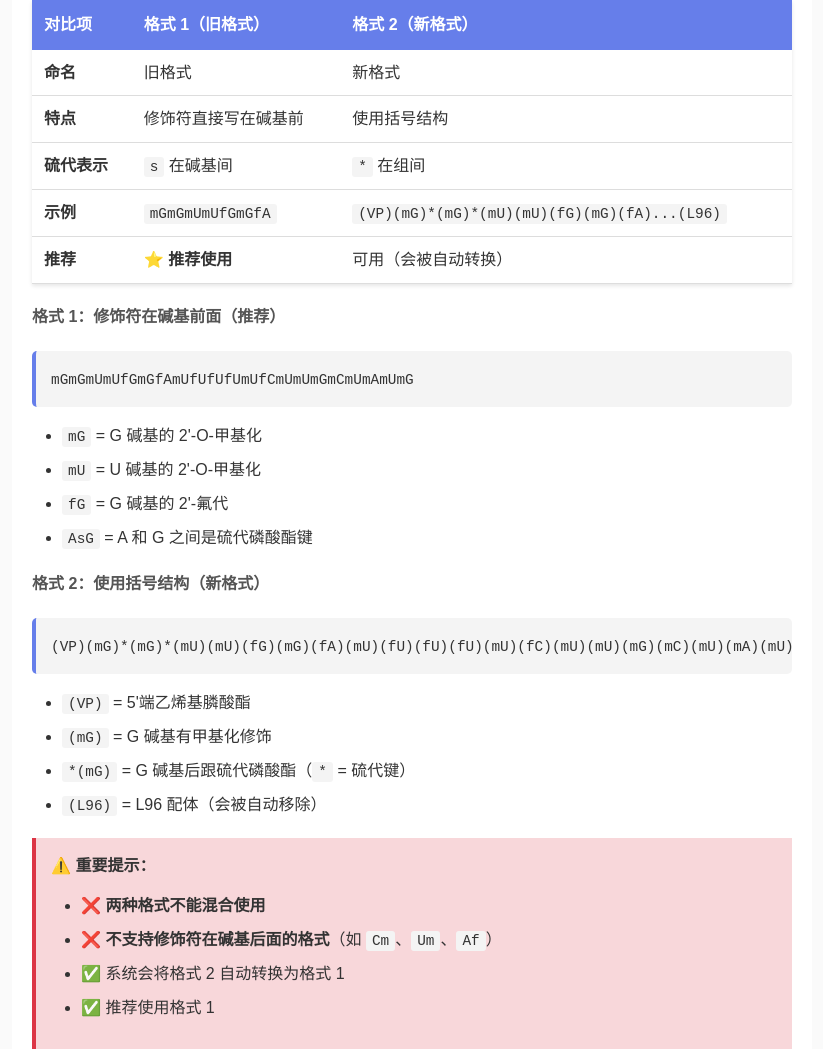
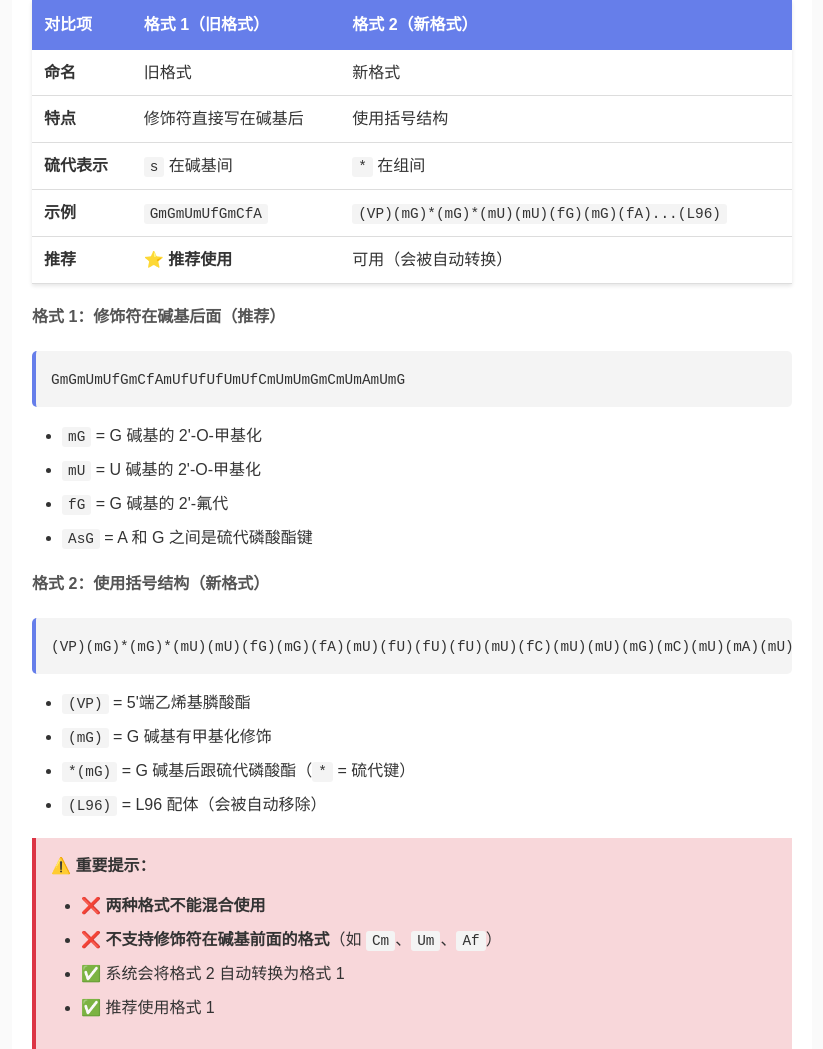
Before and after one commit to encyclopatent/sayhello, a Flask app: page /st26/guide in a window 1280 px wide. Shown: the part 3395-4444 px from the top of the page, without its empty margins (228-1051 px from the left). Run offline with Flask 2, Linux system fonts and the light colour scheme; parts of the project's set-up code (start-up, migrations or seed data) failed here and were passed over.

Commit message:
docs: 更新ST26指南HTML模板-修正修饰符说明为推荐在碱基后
- 更新所有示例从mGmGmUmU...改为GmGmUmUfGmCfA...（修饰符在后）
- 修改文字说明"修饰符在碱基后面"为推荐格式
- 更新表格和警告说明
- 与ST26模板使用指南.md保持一致

Co-Authored-By: Claude Sonnet 4.5 <noreply@anthropic.com>

```diff
--- a/templates/st26_guide.html
+++ b/templates/st26_guide.html
@@ -415,7 +415,7 @@
           </tr>
           <tr>
             <td><strong>特点</strong></td>
-            <td>修饰符直接写在碱基前</td>
+            <td>修饰符直接写在碱基后</td>
             <td>使用括号结构</td>
           </tr>
           <tr>
@@ -425,7 +425,7 @@
           </tr>
           <tr>
             <td><strong>示例</strong></td>
-            <td><code>mGmGmUmUfGmGfA</code></td>
+            <td><code>GmGmUmUfGmCfA</code></td>
             <td><code>(VP)(mG)*(mG)*(mU)(mU)(fG)(mG)(fA)...(L96)</code></td>
           </tr>
           <tr>
@@ -436,8 +436,8 @@
         </tbody>
       </table>
 
-      <h4>格式 1：修饰符在碱基前面（推荐）</h4>
-      <pre><code>mGmGmUmUfGmGfAmUfUfUfUmUfCmUmUmGmCmUmAmUmG</code></pre>
+      <h4>格式 1：修饰符在碱基后面（推荐）</h4>
+      <pre><code>GmGmUmUfGmCfAmUfUfUfUmUfCmUmUmGmCmUmAmUmG</code></pre>
       <ul>
         <li><code>mG</code> = G 碱基的 2'-O-甲基化</li>
         <li><code>mU</code> = U 碱基的 2'-O-甲基化</li>
@@ -458,7 +458,7 @@
         <strong>⚠️ 重要提示：</strong>
         <ul>
           <li>❌ <strong>两种格式不能混合使用</strong></li>
-          <li>❌ <strong>不支持修饰符在碱基后面的格式</strong>（如 <code>Cm</code>、<code>Um</code>、<code>Af</code>）</li>
+          <li>❌ <strong>不支持修饰符在碱基前面的格式</strong>（如 <code>Cm</code>、<code>Um</code>、<code>Af</code>）</li>
           <li>✅ 系统会将格式 2 自动转换为格式 1</li>
           <li>✅ 推荐使用格式 1</li>
         </ul>
@@ -528,7 +528,7 @@
 
       <h3>5.3 修饰符使用示例</h3>
       <h4>siRNA 序列示例（格式 1）</h4>
-      <pre><code>mGmGmUmUfGmGfAmUfUfUfUmUfCmUmUmGmCmUmAmUmG</code></pre>
+      <pre><code>GmGmUmUfGmCfAmUfUfUfUmUfCmUmUmGmCmUmAmUmG</code></pre>
       <p>包含：2'-O-甲基修饰（m）和 2'-氟修饰（f）</p>
 
       <h4>寡核苷酸链示例（格式 1）</h4>
@@ -731,7 +731,7 @@
       <h3>❓ Q11: 为什么不能混合使用两种格式？</h3>
       <p><strong>答:</strong> 因为系统会自动检测并转换格式：</p>
       <p><strong>场景 1：纯格式 1</strong></p>
-      <pre><code>mGmGmUmUfGmGfA  ✅ 直接使用</code></pre>
+      <pre><code>GmGmUmUfGmCfA  ✅ 直接使用</code></pre>
 
       <p><strong>场景 2：纯格式 2</strong></p>
       <pre><code>(VP)(mG)*(mU)(fG)(L96)  ✅ 自动转换为格式 1</code></pre>
@@ -864,7 +864,7 @@
           <tr>
             <td>siRNA-正义链</td>
             <td>RNA</td>
-            <td>mGmGmUmUfGmGfAmUfUfUfUmUfC</td>
+            <td>GmGmUmUfGmCfAmUfUfUfUmUfC</td>
             <td>synthetic construct</td>
           </tr>
           <tr>
@@ -907,7 +907,7 @@
           <li>❌ 不要在序列中添加空格或特殊字符（除修饰符外）</li>
           <li>❌ 不要使用过期的模板版本</li>
           <li>❌ 不要混合使用两种修饰符格式</li>
-          <li>❌ 不要在修饰符后使用碱基后置格式（如 <code>Cm</code>、<code>Um</code>）</li>
+          <li>❌ 不要在修饰符前使用碱基前置格式（如 <code>Cm</code>、<code>Um</code>）</li>
         </ul>
       </div>
 
```
